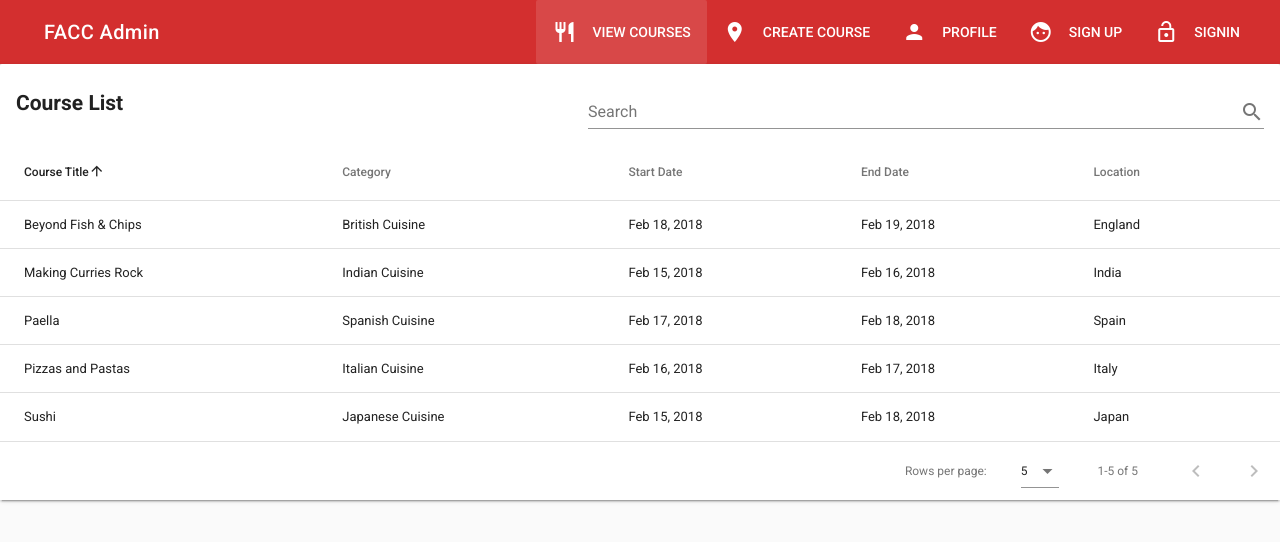
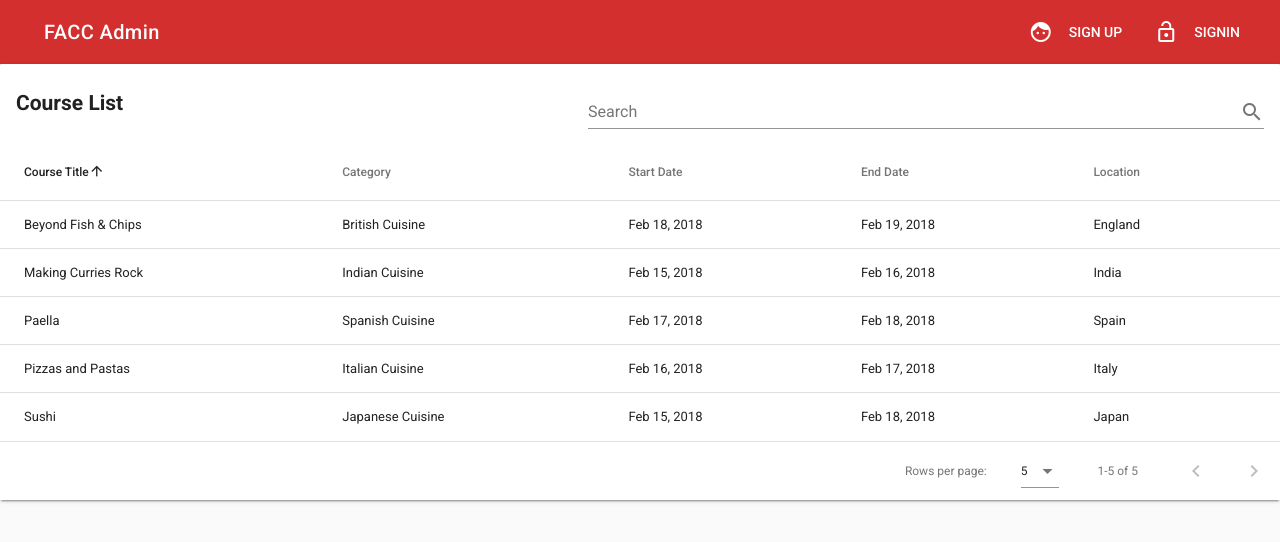
Before and after one commit to pixels-bytes/facc-admin, a Vue app: page /courses in a window 1280 px wide. Shown: the top 542 px of the page. Built offline with nearby package versions, Linux system fonts and the light colour scheme; what vue-firestore would draw is missing.

Commit message:
Adjust menu depending in signed in

```diff
--- a/src/App.vue
+++ b/src/App.vue
@@ -37,14 +37,27 @@ export default {
   data() {
     return {
       drawer: false,
-      menuItems: [
-        { icon: 'restaurant', title: 'View Courses', link: '/courses' },
-        { icon: 'room', title: 'Create Course', link: '/courses/new' },
-        { icon: 'person', title: 'Profile', link: '/profile' },
+    };
+  },
+  computed: {
+    menuItems() {
+      let menuItems = [
         { icon: 'face', title: 'Sign Up', link: '/signup' },
         { icon: 'lock_open', title: 'Signin', link: '/signin' },
-      ],
-    };
+      ];
+
+      if (this.userIsAuthenticated) {
+        menuItems = [
+          { icon: 'restaurant', title: 'View Courses', link: '/courses' },
+          { icon: 'room', title: 'Create Course', link: '/courses/new' },
+          { icon: 'person', title: 'Profile', link: '/profile' },
+        ];
+      };
+      return menuItems;
+    },
+    userIsAuthenticated() {
+      return this.$store.getters.user !== null && this.$store.getters.user !== undefined;
+    },
   },
   name: 'App',
 };
--- a/src/components/User/Signup.vue
+++ b/src/components/User/Signup.vue
@@ -57,6 +57,16 @@
       comparePasswords() {
         return this.password !== this.confirmPassword ? 'Passwords do not match' : '';
       },
+      user() {
+        return this.$store.getters.user;
+      },
+    },
+    watch: {
+      user(value) {
+        if (value !== null && value !== undefined) {
+          this.$router.push('/');
+        }
+      }
     },
     methods: {
       onSignup() {
--- a/src/store/getters.js
+++ b/src/store/getters.js
@@ -9,4 +9,7 @@ export default {
       });
     };
   },
+  user(state) {
+    return state.user;
+  },
 };
--- a/src/store/index.js
+++ b/src/store/index.js
@@ -51,9 +51,7 @@ export const store = new Vuex.Store({
         endDate: '2018-02-18',
       },
     ],
-    user: {
-      id: 'sdsdfsdfsgeg',
-    },
+    user: null,
   },
   getters,
   actions,
```
